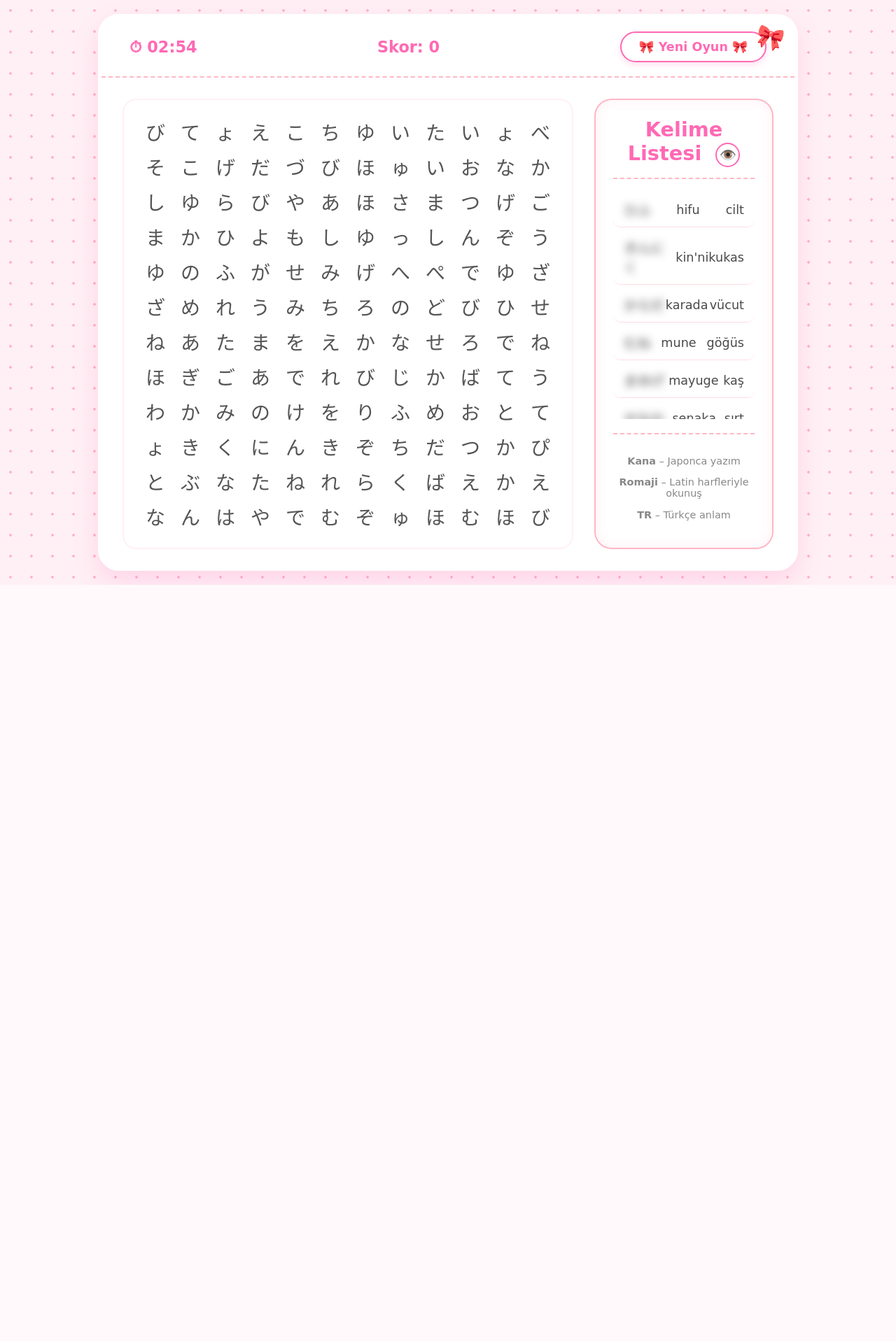
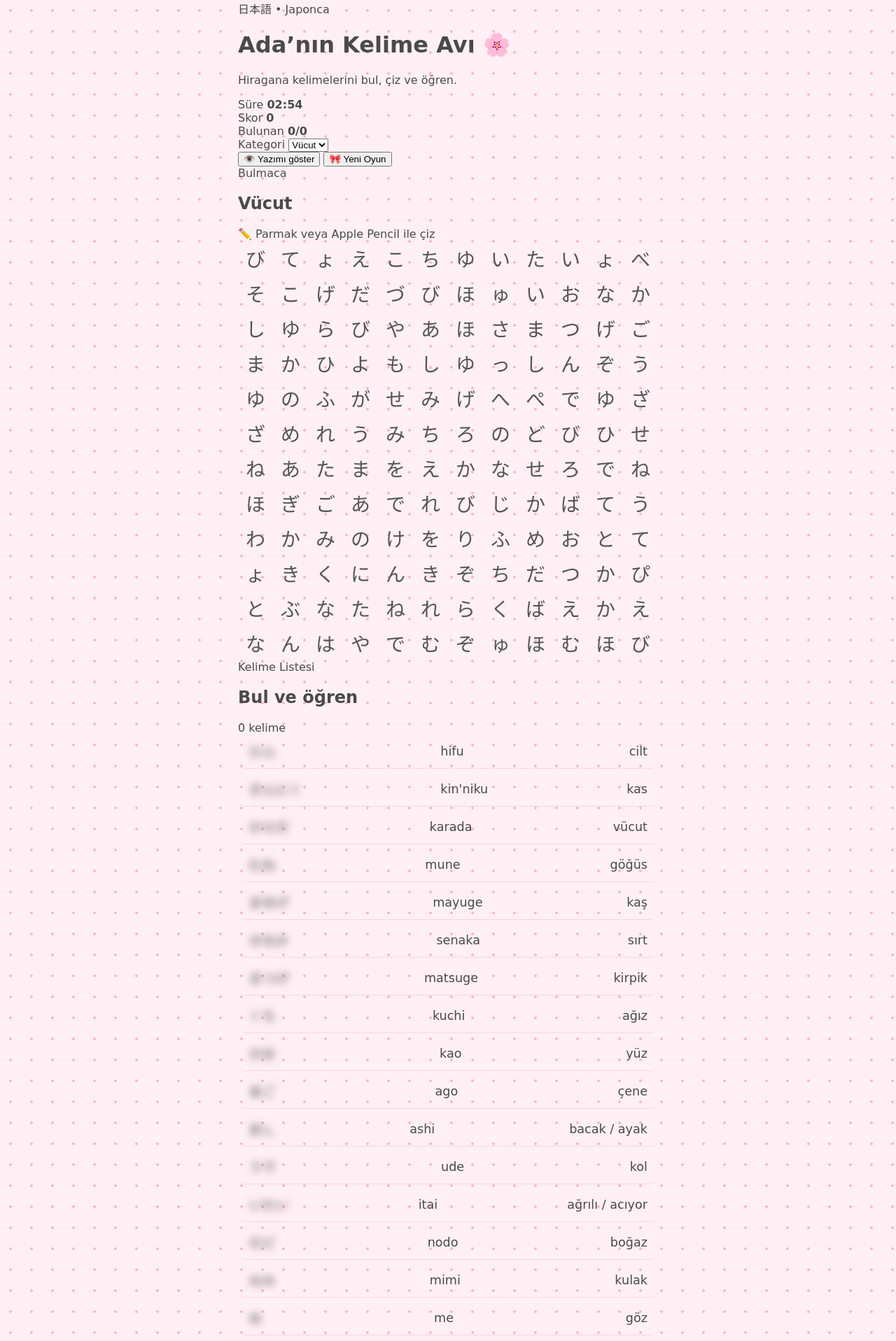
Before and after one commit to parzidev/japonca-kelime-oyunu, a Flask app: page / in a window 1280 px wide. Shown: the top 1917 px of the page at 70% size. Before the commit the page ends 836 px from the top, so only its background shows below. Run offline with Flask 3, Linux system fonts and the light colour scheme; some web fonts are replaced.

Commit message:
Redesign interface for iPad and touch

```diff
--- a/templates/index.html
+++ b/templates/index.html
@@ -1,52 +1,105 @@
 <!DOCTYPE html>
 <html lang="tr">
-
 <head>
   <meta charset="UTF-8" />
-  <title>Ada bebek japonca bulmacası</title>
-  <link rel="stylesheet" href="{{ url_for('static', filename='css/style.css') }}?v=3" />
+  <meta name="viewport" content="width=device-width, initial-scale=1, viewport-fit=cover" />
+  <meta name="theme-color" content="#fff5f8" />
+  <meta name="apple-mobile-web-app-capable" content="yes" />
+  <meta name="apple-mobile-web-app-status-bar-style" content="default" />
+  <title>Ada’nın Japonca Kelime Avı</title>
+  <link rel="stylesheet" href="{{ url_for('static', filename='css/style.css') }}?v=6" />
 </head>
+<body>
+  <div class="app-shell">
+    <header class="hero-card">
+      <div class="brand-block">
+        <div class="brand-kicker">日本語 • Japonca</div>
+        <h1>Ada’nın Kelime Avı <span aria-hidden="true">🌸</span></h1>
+        <p id="puzzleSubtitle">Hiragana kelimelerini bul, çiz ve öğren.</p>
+      </div>
 
-<body>
-  <!-- Hidden SVG for filters -->
-  <svg style="width:0; height:0; position:absolute;" aria-hidden="true">
-    <defs>
-      <filter id="pencil-texture" x="-20%" y="-20%" width="140%" height="140%">
-        <feTurbulence type="fractalNoise" baseFrequency="0.9" numOctaves="3" result="noise" />
-        <feDisplacementMap in="SourceGraphic" in2="noise" scale="3" xChannelSelector="R" yChannelSelector="G" />
-      </filter>
-    </defs>
-  </svg>
-
-  <div class="game-wrapper">
-    <header class="top-bar">
-      <div class="timer">
-        ⏱ <span id="timer">03:00</span>
+      <div class="game-stats" aria-label="Oyun durumu">
+        <div class="stat-card">
+          <span class="stat-label">Süre</span>
+          <strong id="timer">03:00</strong>
+        </div>
+        <div class="stat-card">
+          <span class="stat-label">Skor</span>
+          <strong id="score">0</strong>
+        </div>
+        <div class="stat-card">
+          <span class="stat-label">Bulunan</span>
+          <strong id="progress">0/0</strong>
+        </div>
       </div>
-      <div class="score">
-        Skor: <span id="score">0</span>
-      </div>
-      <button id="newGameBtn">🎀 Yeni Oyun 🎀</button>
     </header>
 
-    <main class="main-layout">
-      <section class="grid-container">
-        <div id="grid" class="grid"></div>
-        <svg id="grid-overlay" class="grid-overlay"></svg>
+    <section class="control-card" aria-label="Oyun kontrolleri">
+      <label class="category-control" for="categorySelect">
+        <span>Kategori</span>
+        <select id="categorySelect" aria-label="Bulmaca kategorisi">
+          <option value="body">Vücut</option>
+        </select>
+      </label>
+
+      <div class="control-actions">
+        <button id="toggleHintsBtn" class="secondary-btn" type="button" aria-pressed="false">
+          <span aria-hidden="true">👁️</span>
+          <span>Yazımı göster</span>
+        </button>
+        <button id="newGameBtn" class="primary-btn" type="button">
+          <span aria-hidden="true">🎀</span>
+          <span>Yeni Oyun</span>
+        </button>
+      </div>
+    </section>
+
+    <main class="game-layout">
+      <section class="board-card" aria-label="Kelime bulmacası">
+        <div class="board-header">
+          <div>
+            <span class="eyebrow">Bulmaca</span>
+            <h2 id="puzzleTitle">Vücut</h2>
+          </div>
+          <div class="drag-tip"><span aria-hidden="true">✏️</span> Parmak veya Apple Pencil ile çiz</div>
+        </div>
+
+        <div id="gridStage" class="grid-stage">
+          <div id="grid" class="grid" role="grid" aria-label="Japonca kelime bulmacası"></div>
+          <svg id="grid-overlay" class="grid-overlay" aria-hidden="true"></svg>
+        </div>
+
+        <div id="boardStatus" class="board-status" aria-live="polite"></div>
       </section>
-      <section class="side-panel">
-        <h2>Kelime Listesi <button id="toggleHintsBtn" class="hint-btn" title="Göster/Gizle">👁️</button></h2>
+
+      <aside class="word-card" aria-label="Kelime listesi">
+        <div class="word-card-header">
+          <div>
+            <span class="eyebrow">Kelime Listesi</span>
+            <h2>Bul ve öğren</h2>
+          </div>
+          <span id="wordCountBadge" class="count-badge">0 kelime</span>
+        </div>
         <ul id="wordList" class="word-list"></ul>
         <div class="legend">
-          <p><strong>Kana</strong> – Japonca yazım</p>
-          <p><strong>Romaji</strong> – Latin harfleriyle okunuş</p>
-          <p><strong>TR</strong> – Türkçe anlam</p>
+          <span><b>Kana</b> Japonca yazım</span>
+          <span><b>Romaji</b> okunuş</span>
+          <span><b>TR</b> anlam</span>
         </div>
-      </section>
+      </aside>
     </main>
   </div>
 
-  <script src="{{ url_for('static', filename='js/game.js') }}?v=5"></script>
+  <div id="resultSheet" class="result-sheet" hidden>
+    <div class="result-backdrop"></div>
+    <div class="result-dialog" role="dialog" aria-modal="true" aria-labelledby="resultTitle">
+      <div id="resultEmoji" class="result-emoji">🌸</div>
+      <h2 id="resultTitle">Harika!</h2>
+      <p id="resultMessage"></p>
+      <button id="playAgainBtn" class="primary-btn" type="button">Bir daha oyna</button>
+    </div>
+  </div>
+
+  <script src="{{ url_for('static', filename='js/game.js') }}?v=8"></script>
 </body>
-
 </html>
```
